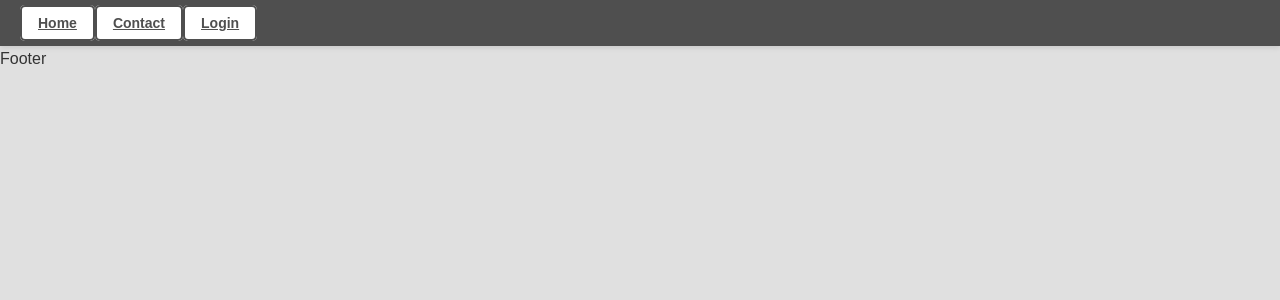
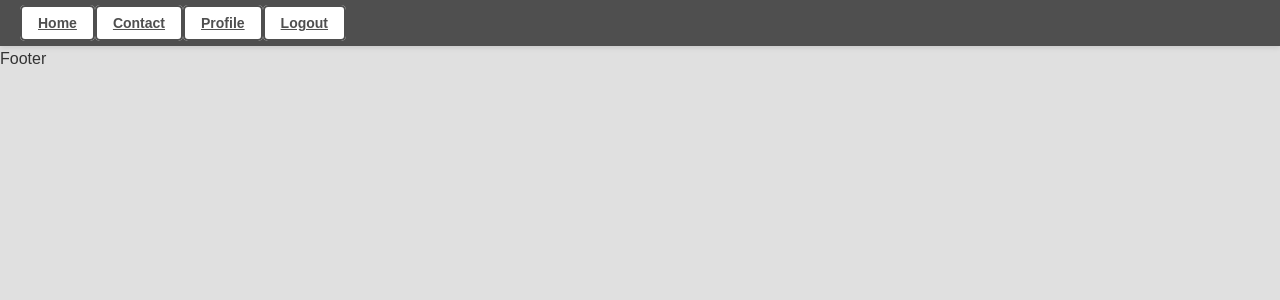
Before and after one commit to JavierAC11/P4-DWEC-AcedoCastrillon-Javier, a React (Vite) app: page /userProfile in a window 1280 px wide. Shown: the top 300 px of the page. Built offline with nearby package versions, Linux system fonts and the light colour scheme.

Commit message:
Proteccion de rutas

```diff
--- a/src/components/Navbar.jsx
+++ b/src/components/Navbar.jsx
@@ -1,15 +1,31 @@
 import { NavLink } from "react-router-dom";
+import { UserContext } from "../context/UserContext";
+import { useContext } from "react";
 
 const Navbar = () => {
+
+    const { user, logout } = useContext(UserContext);
+
+    //const { user, setUser } = useContext(UserContext);
+
     return (
         <nav className="navbar navbar-dark bg-dark">
-            <div>
+            {!user && <div>
                 <NavLink to={"/"} className="nav-button">Home</NavLink>
                 <NavLink to={"/contact"} className="nav-button">Contact</NavLink>
                 <NavLink to={"/login"} className="nav-button">Login</NavLink>
+
             </div>
-
-
+}
+            {user && <div>
+                <NavLink to={"/"} className="nav-button">Home</NavLink>
+                <NavLink to={"/contact"} className="nav-button">Contact</NavLink>
+                <NavLink to={"/userProfile"} className="nav-button">Profile</NavLink>
+                <NavLink to={"/"} className="nav-button" onClick={() => {
+                    logout();
+                }}>Logout</NavLink>
+            </div>
+}
         </nav>
     );
     }
--- /dev/null
+++ b/src/context/UserContext.jsx
@@ -0,0 +1,20 @@
+/* eslint-disable react/prop-types */
+import { createContext, useState } from "react";
+
+// Crear el contexto
+export const UserContext = createContext();
+
+// Proveedor del contexto
+export const UserProvider = ({ children }) => {
+  const [user, setUser] = useState("null");
+
+  // Funciones para actualizar el usuario
+  const login = (userData) => setUser(userData);
+  const logout = () => setUser(null);
+
+  return (
+    <UserContext.Provider value={{ user, login, logout }}>
+      {children}
+    </UserContext.Provider>
+  );
+};
--- /dev/null
+++ b/src/layouts/LayoutPrivate.jsx
@@ -0,0 +1,19 @@
+import { Navigate } from "react-router-dom"
+import { useContext } from "react";
+import { UserContext } from "../context/UserContext";
+
+const LayoutPrivate = () => {
+
+    const { user } = useContext(UserContext);
+
+
+  return (
+    <div>
+
+        {!user && <Navigate to="/" />}
+
+    </div>
+  )
+}
+
+export default LayoutPrivate
--- a/src/layouts/LayoutPublic.jsx
+++ b/src/layouts/LayoutPublic.jsx
@@ -2,6 +2,9 @@ import { Outlet } from "react-router-dom"
 import Navbar from "../components/Navbar"
 
 const LayoutPublic = () => {
+
+
+
   return (
     <div>
         <Navbar />
--- a/src/main.jsx
+++ b/src/main.jsx
@@ -1,11 +1,11 @@
-import { StrictMode } from 'react'
 import { createRoot } from 'react-dom/client'
 import './index.css'
 import { RouterProvider } from 'react-router-dom'
 import { router } from './router/index'
+import { UserProvider } from './context/UserContext'
 
 createRoot(document.getElementById('root')).render(
-  <StrictMode>
+  <UserProvider>
     <RouterProvider router={router}/>
-  </StrictMode>,
+  </UserProvider>,
 )
--- a/src/pages/Home.jsx
+++ b/src/pages/Home.jsx
@@ -1,4 +1,7 @@
 import { useState, useEffect } from "react";
+
+//API Diferente
+//RapidAPI Car Database with images
 
 //Mostrar todos lod vehiculos de marca y modelo
 //https://api.fuelapi.com/v1/json/vehicles?make=BMW&api_key=daefd14b-9f2b-4968-9e4d-9d4bb4af01d1
--- a/src/router/index.jsx
+++ b/src/router/index.jsx
@@ -3,6 +3,7 @@ import { lazy } from "react";
 import Home from "../pages/Home";
 import LayoutPublic from "../layouts/LayoutPublic";
 import { Suspense } from "react";
+import LayoutPrivate from "../layouts/LayoutPrivate";
 
 const Contact = lazy(() => import("../pages/Contact"));
 const Login = lazy(() => import("../pages/Login"));
@@ -65,6 +66,19 @@ export const router = createBrowserRouter([
                     </Suspense>
                 ),
             },
+            {
+                path: "/userProfile",
+                element: <LayoutPrivate />,
+                children: [
+                    {
+                        index: true,
+                        element: <UserProfile />,
+                    },
+                ],
+
+            },
+
+        ]
+    },
         ],
-    },
-]);
+    );
```
